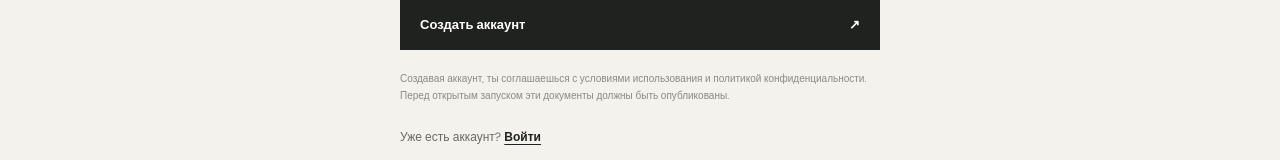
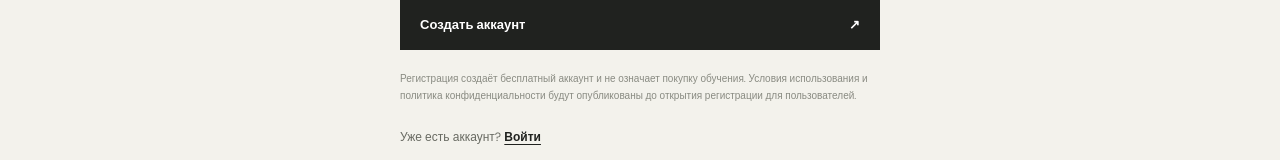
Before and after one commit to v8nwyrwdjs-boop/craft-platform, a Next.js app: page /register in a window 1280 px wide. Shown: the part 694-854 px from the top of the page. Built offline with nearby package versions, Linux system fonts and the light colour scheme.

Commit message:
Clarify account registration terms before launch

```diff
--- a/app/register/page.tsx
+++ b/app/register/page.tsx
@@ -24,7 +24,7 @@ export default async function RegisterPage({ searchParams }: { searchParams: Pro
           <label>Пароль<input name="password" type="password" autoComplete="new-password" placeholder="Не менее 8 символов" minLength={8} required /></label>
           <button className="button button-dark auth-submit" type="submit">Создать аккаунт <span>↗</span></button>
         </form>
-        <p className="auth-legal">Создавая аккаунт, ты соглашаешься с условиями использования и политикой конфиденциальности. Перед открытым запуском эти документы должны быть опубликованы.</p>
+        <p className="auth-legal">Регистрация создаёт бесплатный аккаунт и не означает покупку обучения. Условия использования и политика конфиденциальности будут опубликованы до открытия регистрации для пользователей.</p>
         <p className="auth-switch">Уже есть аккаунт? <Link href="/login">Войти</Link></p>
       </section>
     </main>
```
